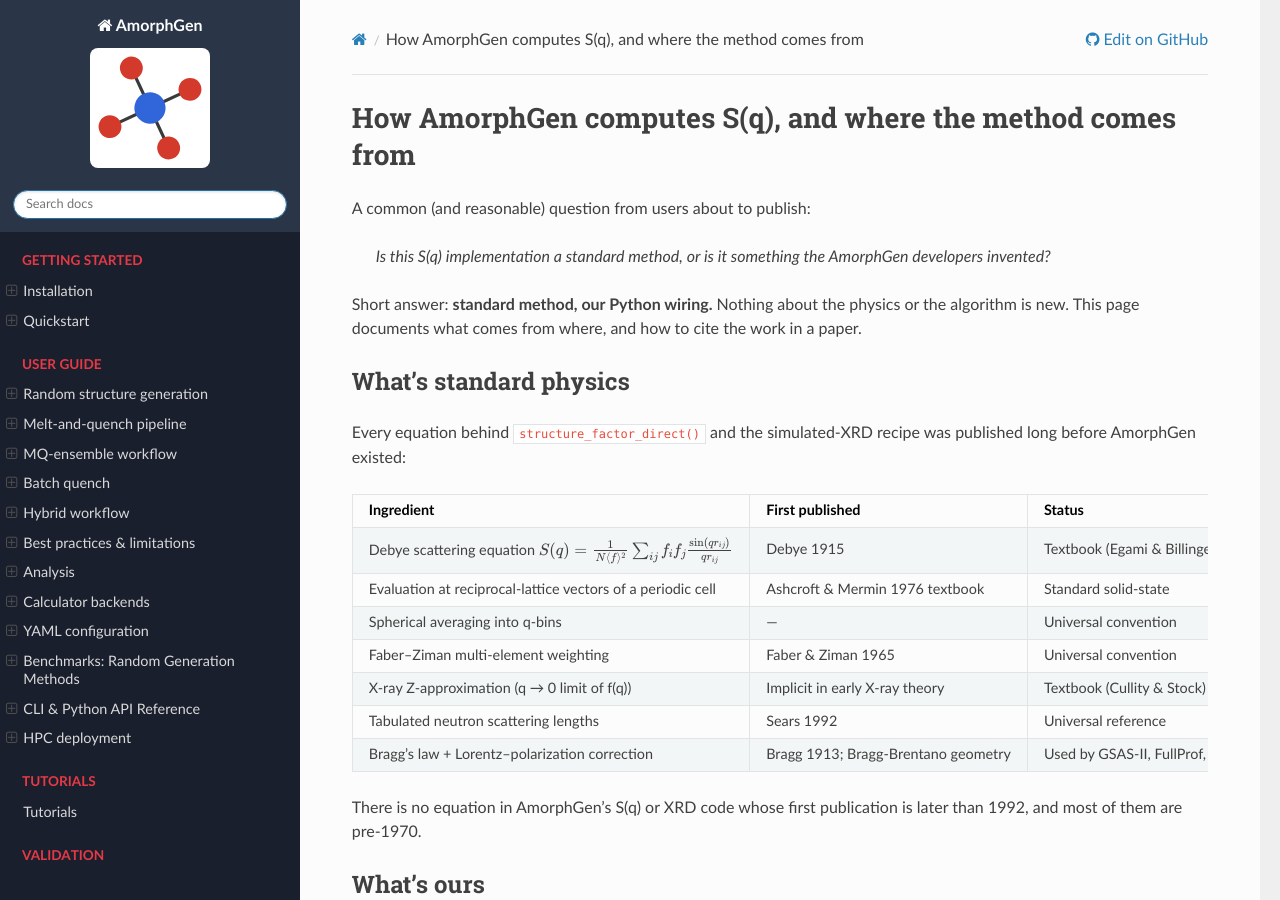
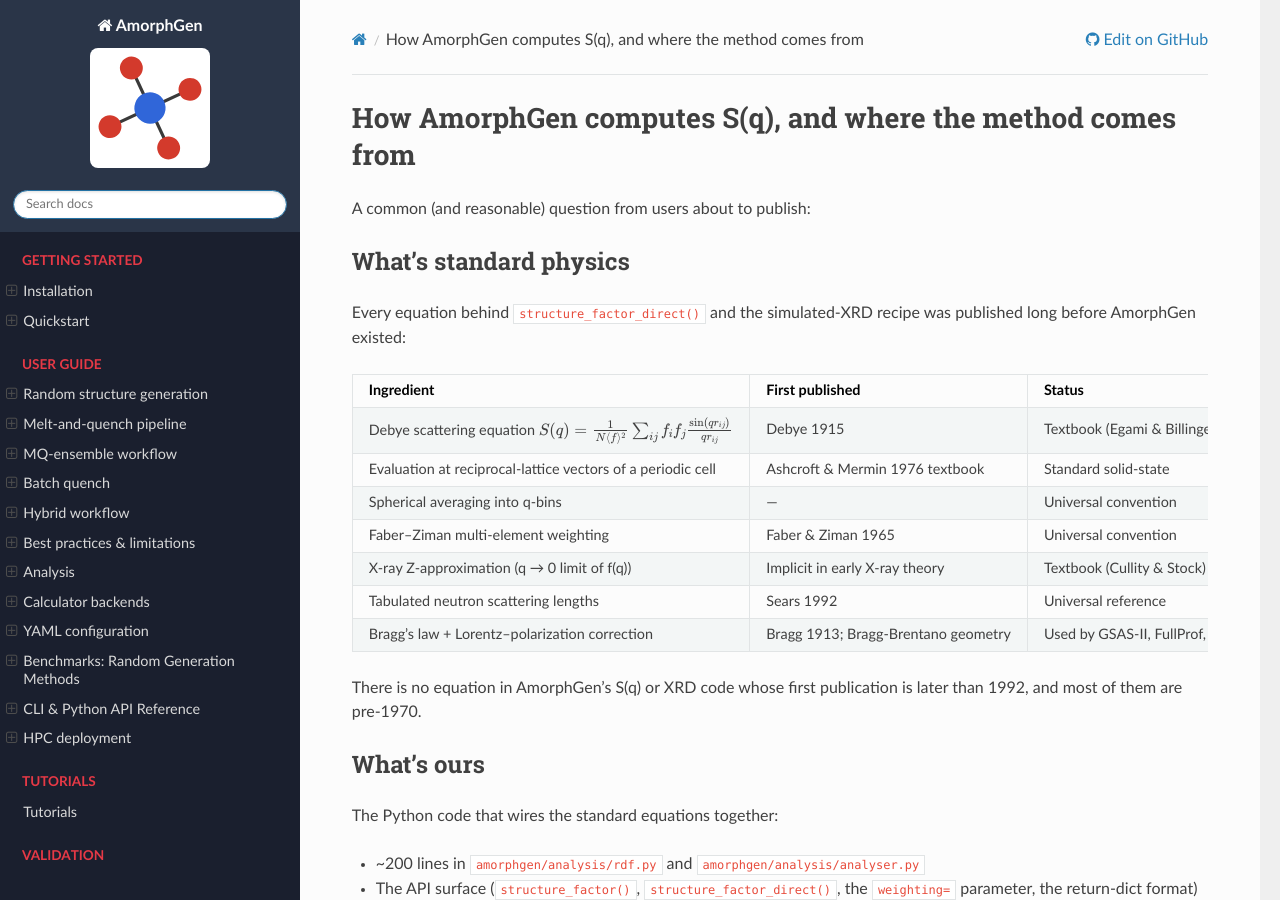
Before and after one commit to SMTG-Bham/AmorphGen, a Sphinx documentation site: the page built from docs/notes/sq_xrd_credits.md, in a window 1280 px wide and 900 px high. Built offline with Sphinx 7.4.7 and the Read the Docs theme 3.1.0, drawn with Linux system fonts in a browser that asks for light colours.

Commit message:
Update sq_xrd_credits.md

```diff
--- a/docs/notes/sq_xrd_credits.md
+++ b/docs/notes/sq_xrd_credits.md
@@ -6,12 +6,7 @@
 
 A common (and reasonable) question from users about to publish:
 
-> *Is this S(q) implementation a standard method, or is it something
-> the AmorphGen developers invented?*
 
-Short answer: **standard method, our Python wiring.** Nothing about
-the physics or the algorithm is new. This page documents what comes
-from where, and how to cite the work in a paper.
 
 ## What's standard physics
 
```
